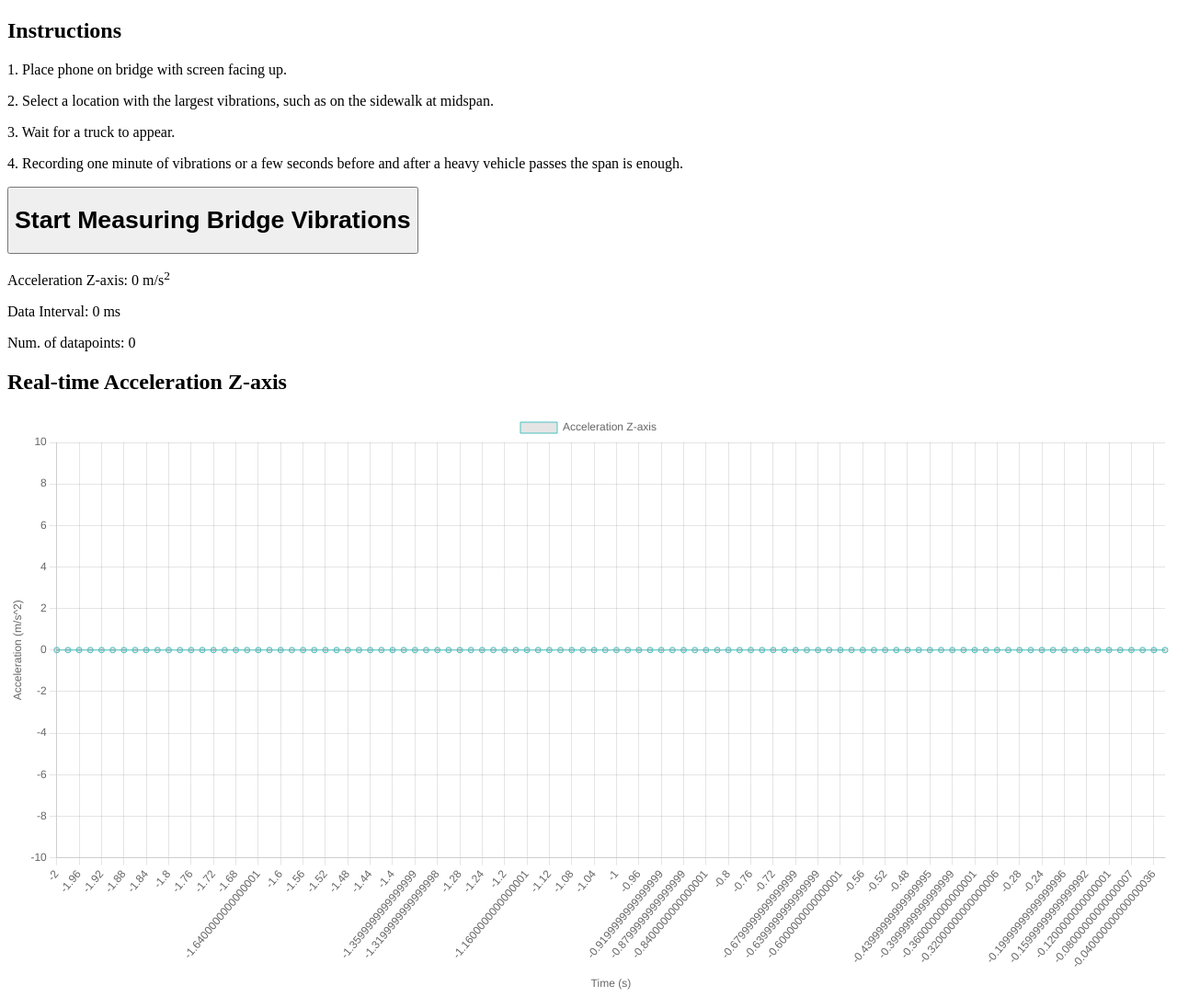
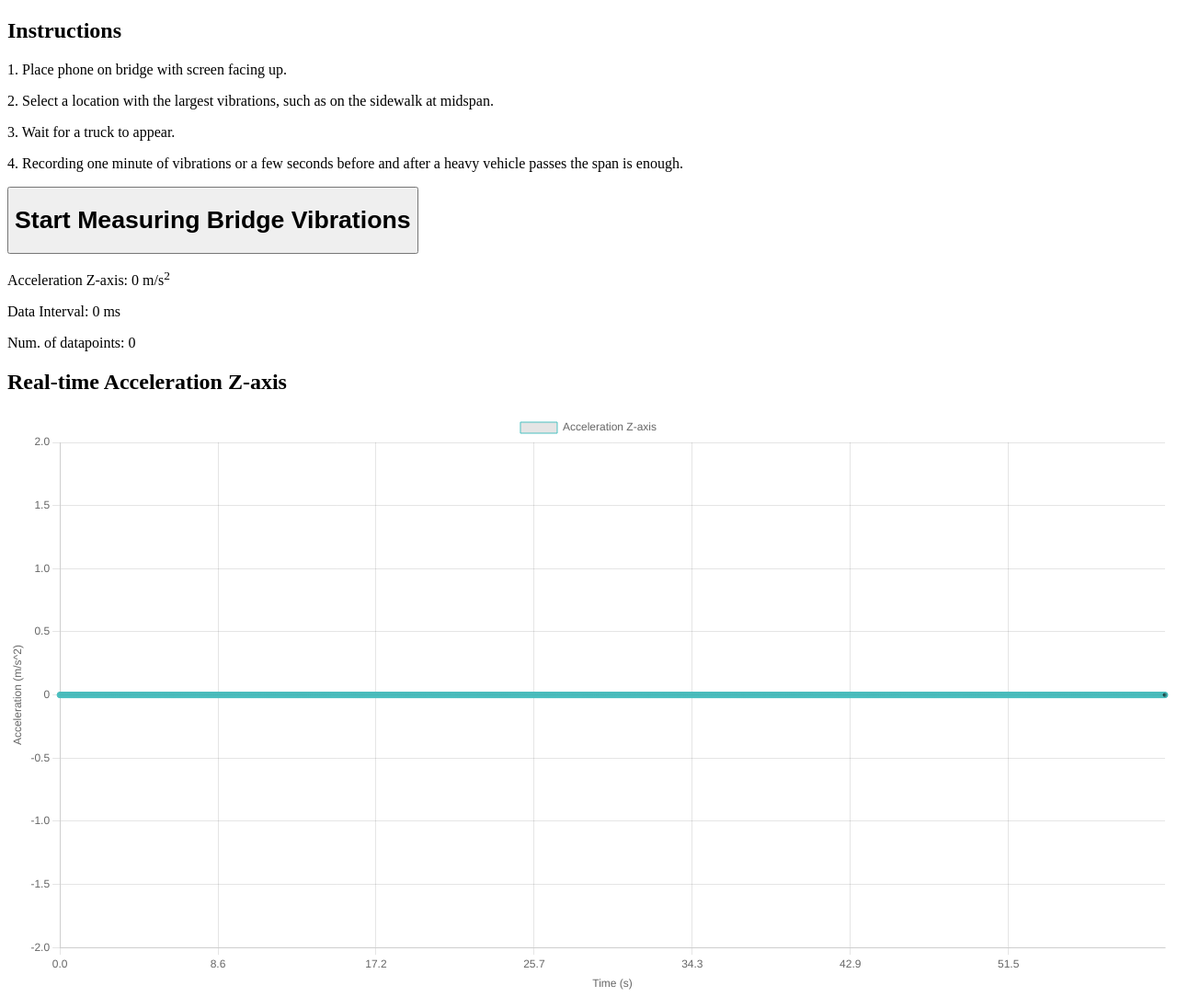
Before and after one commit to roeblinglabs/IBC-Demo, a plain HTML site: page index.html in a window 1280 px wide. Shown: the top 1084 px of the page at 92% size. Drawn offline with nearby package versions, Linux system fonts and the light colour scheme.

Commit message:
Update index.html

```diff
--- a/index.html
+++ b/index.html
@@ -38,10 +38,8 @@
 
     <script>
       const sampleRate = 50; // Sample rate in Hz
-      const windowSize = 100; // Number of samples to display in the time series
-
+      const windowSize = sampleRate * 60; // Display 60 seconds of data
       let accelData = [];
-      let timeData = Array.from({ length: windowSize }, (_, i) => i / sampleRate - windowSize / sampleRate);
       let isMeasuring = false;
 
       // Initialize Chart.js charts
@@ -51,7 +49,7 @@
       const timeSeriesChart = new Chart(ctxTimeSeries, {
         type: 'line',
         data: {
-          labels: timeData,
+          labels: Array.from({ length: windowSize }, (_, i) => (i / sampleRate).toFixed(1)),
           datasets: [{
             label: 'Acceleration Z-axis',
             data: Array(windowSize).fill(0),
@@ -65,6 +63,9 @@
               title: {
                 display: true,
                 text: 'Time (s)'
+              },
+              ticks: {
+                maxTicksLimit: 7 // Approximate number of grid lines
               }
             },
             y: {
@@ -72,8 +73,8 @@
                 display: true,
                 text: 'Acceleration (m/s^2)'
               },
-              min: -10,
-              max: 10
+              min: -2,
+              max: 2
             }
           }
         }
@@ -179,8 +180,10 @@
         fft.realTransform(output, input);
         fft.completeSpectrum(output);
 
-        const magnitudes = output.slice(0, windowSize / 2).map((val, i) => {
-          return Math.sqrt(val[0] * val[0] + val[1] * val[1]);
+        const magnitudes = Array.from({ length: windowSize / 2 }, (_, i) => {
+          const real = output[2 * i];
+          const imag = output[2 * i + 1];
+          return Math.sqrt(real * real + imag * imag);
         });
 
         const frequencies = Array.from({ length: magnitudes.length }, (_, i) => i * sampleRate / windowSize);
```
